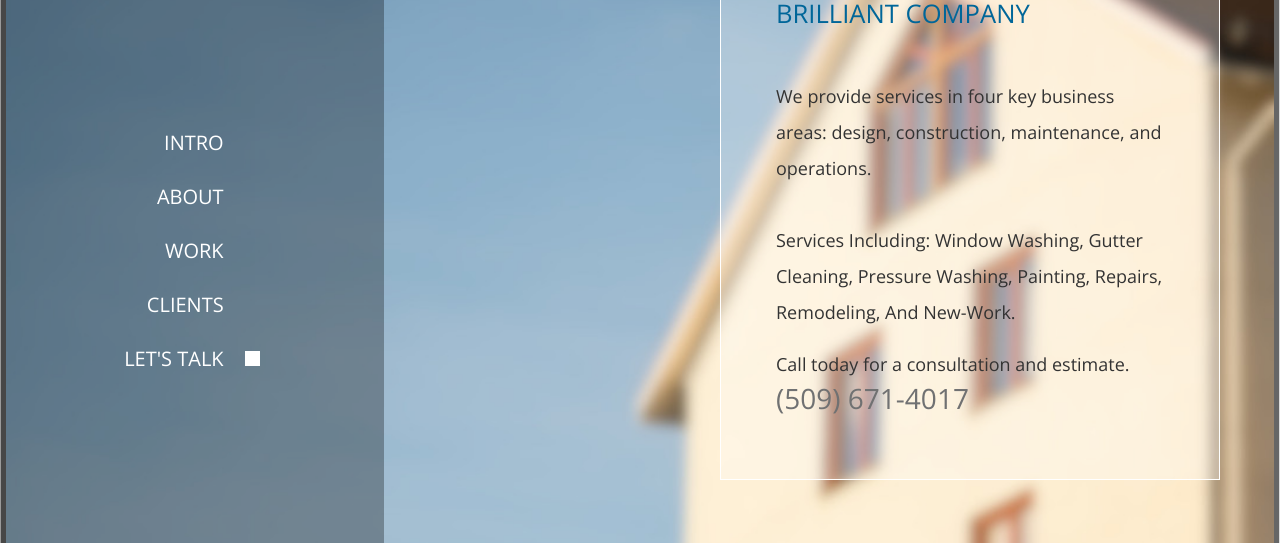
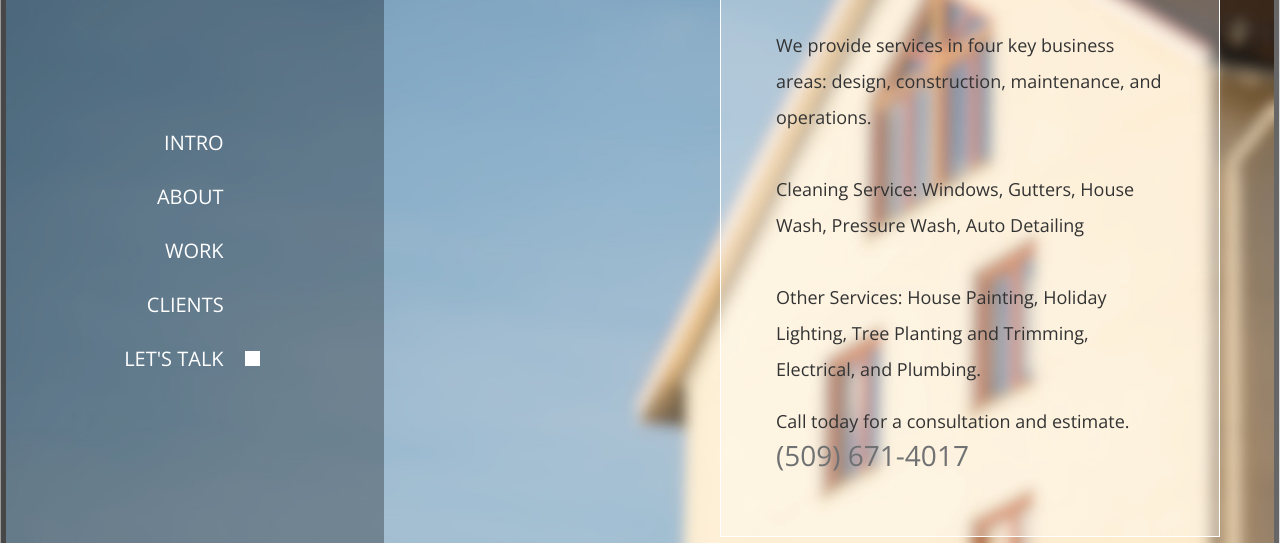
Before and after one commit to ripekern/speciallybrilliant.com, a plain HTML site: page index.html in a window 1280 px wide. Shown: the part 204-747 px from the top of the page. Drawn offline with nearby package versions, Linux system fonts and the light colour scheme.

Commit message:
Services Change

```diff
--- a/index.html
+++ b/index.html
@@ -119,7 +119,8 @@ https://templatemo.com/tm-536-dream-pulse
                         <h2 class="tm-section-title mb-5 text-uppercase tm-color-primary">Introducing Specially Brilliant Company</h2>
                         <p class="tm-color-gray">
                           We provide services in four key business areas: design, construction, maintenance, and operations. <br><br>
-                          Services Including: Window Washing, Gutter Cleaning, Pressure Washing, Painting, Repairs, Remodeling, And New-Work.
+                          Cleaning Service: Windows, Gutters, House Wash, Pressure Wash, Auto Detailing<br><br>
+                          Other Services: House Painting, Holiday Lighting, Tree Planting and Trimming, Electrical, and Plumbing.
                         </p>
                         <p class="mb-0 tm-color-gray">
                           Call today for a consultation and estimate.
```
